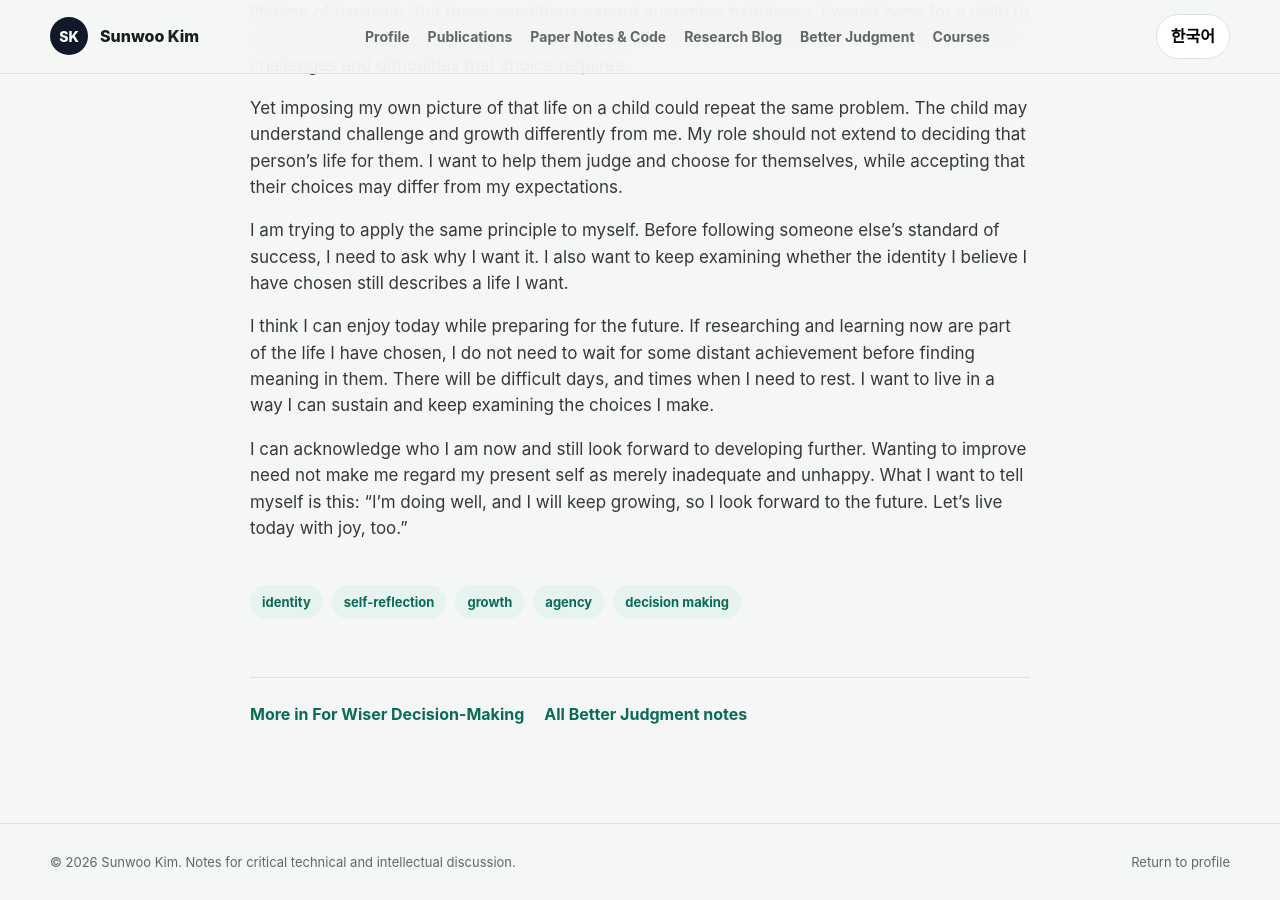
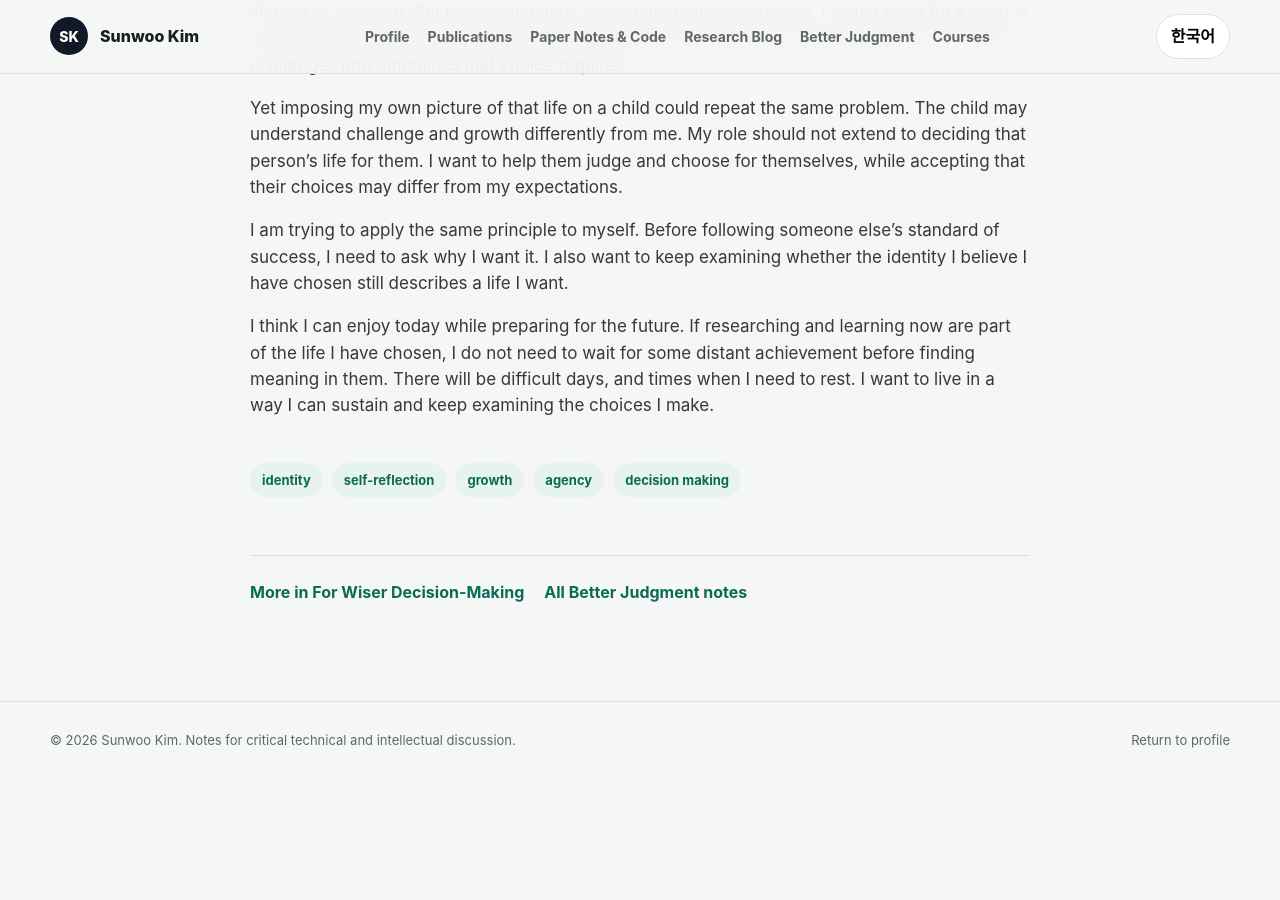
Before and after one commit to SunBooGermany/SunBooGermany.github.io, a Jekyll site: the page built from _better_judgment/decision-making/2026/11/01/living-the-life-i-choose-today.md, in a window 1280 px wide and 900 px high, scrolled down 4017 px. Built offline with Jekyll 4.4.1, drawn with Linux system fonts in a browser that asks for light colours; after the commit the page ends 4795 px from its top, so only the background shows below that.

Commit message:
Remove closing self-affirmation paragraph from both essay languages

```diff
--- a/_better_judgment/decision-making/2026/11/01/living-the-life-i-choose-today.md
+++ b/_better_judgment/decision-making/2026/11/01/living-the-life-i-choose-today.md
@@ -87,8 +87,6 @@ I am trying to apply the same principle to myself. Before following someone else
 
 I think I can enjoy today while preparing for the future. If researching and learning now are part of the life I have chosen, I do not need to wait for some distant achievement before finding meaning in them. There will be difficult days, and times when I need to rest. I want to live in a way I can sustain and keep examining the choices I make.
 
-I can acknowledge who I am now and still look forward to developing further. Wanting to improve need not make me regard my present self as merely inadequate and unhappy. What I want to tell myself is this: “I'm doing well, and I will keep growing, so I look forward to the future. Let's live today with joy, too.”
-
 <!-- ko -->
 
 고등학교 때의 나는 스스로를 꽤 옥죄며 살았던 것 같다. 미래에 성공하려면 지금은 참아야 하고, 무엇인가를 얻으려면 그만큼 고통을 견뎌야 한다고 생각했다. 원하는 곳에 도달하고 나면 그때는 행복해질 수 있을 것 같았다.
```
Also changed, not shown: other parts of _better_judgment/decision-making/2026/11/01/living-the-life-i-choose-today.md (+0 -2 lines).
